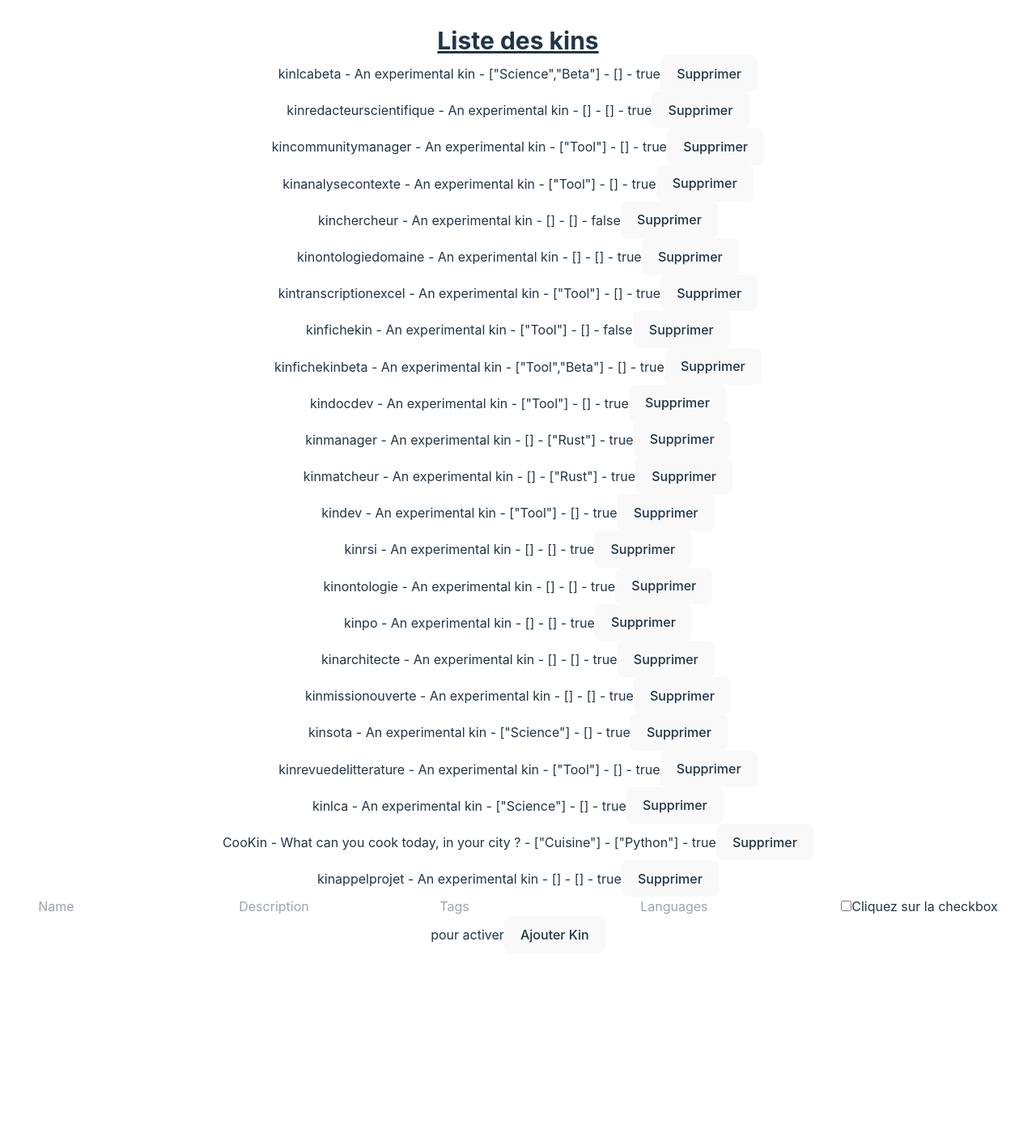
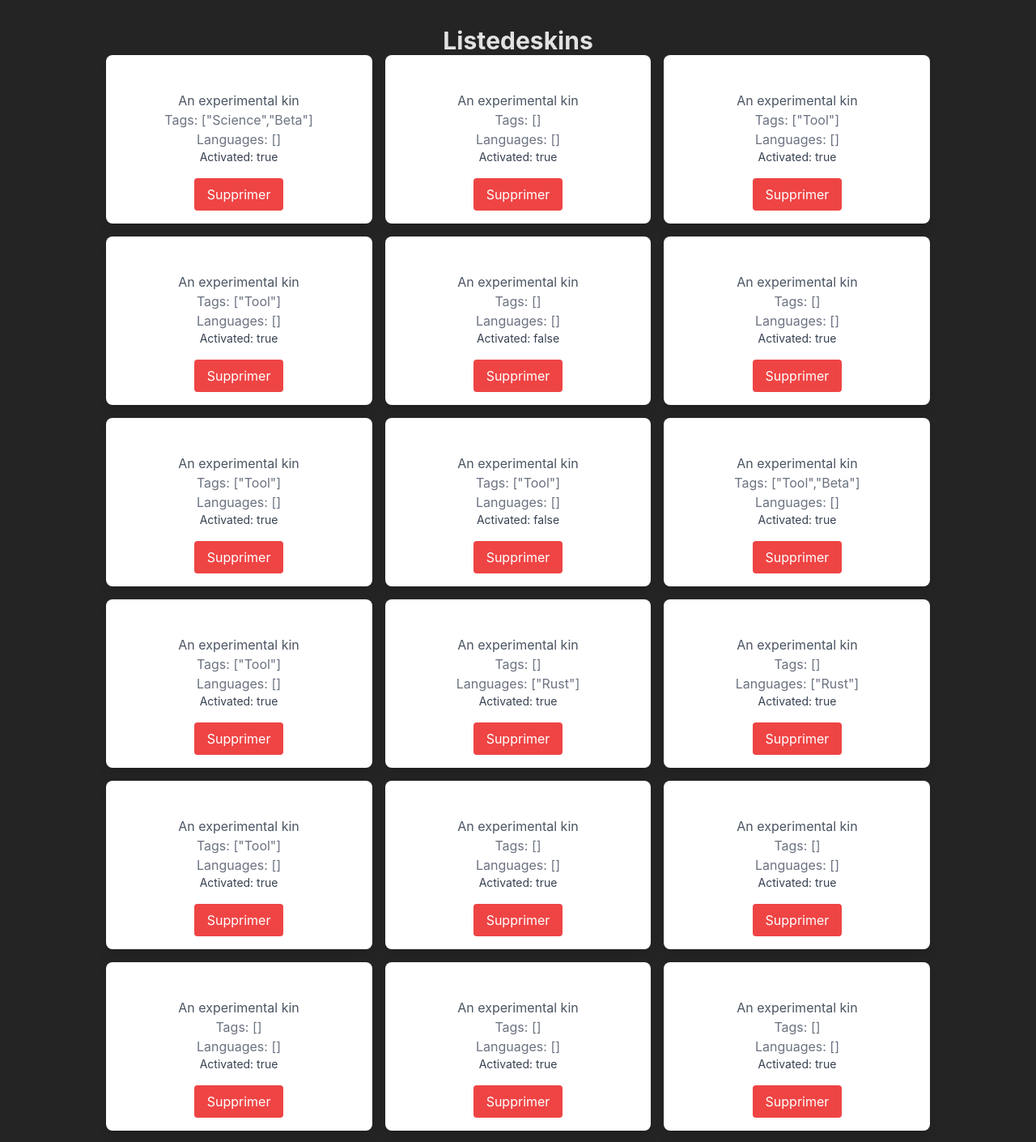
Before and after one commit to Maud6930/test-tech-digitalkin, a React (Vite) app in the folder skinapp/: page / in a window 1280 px wide. Shown: the top 1410 px of the page at 81% size. Before the commit the page ends 1209 px from the top, so only its background shows below. Built offline with nearby package versions, Linux system fonts and the light colour scheme.

Commit message:
TailwindCSS pour cartes et titre
commencement du design de l'interface

```diff
--- a/skinapp/src/App.css
+++ b/skinapp/src/App.css
@@ -9,38 +9,19 @@
   text-align: center;
 }
 
-.logo {
-  height: 6em;
-  padding: 1.5em;
-  will-change: filter;
-  transition: filter 300ms;
-}
-.logo:hover {
-  filter: drop-shadow(0 0 2em #646cffaa);
-}
-.logo.react:hover {
-  filter: drop-shadow(0 0 2em #61dafbaa);
-}
-
-@keyframes logo-spin {
+@keyframes fadeIn {
   from {
-    transform: rotate(0deg);
+    opacity: 0;
+    transform: translateY(10px);
   }
   to {
-    transform: rotate(360deg);
+    opacity: 1;
+    transform: translateY(0);
   }
 }
 
-@media (prefers-reduced-motion: no-preference) {
-  a:nth-of-type(2) .logo {
-    animation: logo-spin infinite 20s linear;
-  }
+.letter {
+  display: inline-block;
+  opacity: 0;
+  animation: fadeIn 0.5s ease forwards;
 }
-
-.card {
-  padding: 2em;
-}
-
-.read-the-docs {
-  color: #888;
-}
--- a/skinapp/src/App.jsx
+++ b/skinapp/src/App.jsx
@@ -1,11 +1,31 @@
+import React, { useEffect, useRef } from 'react';
 import './App.css'
 import Kinslist from './kinslist'
 
 function App() {
+  const title = useRef(null);
+
+  useEffect(() => {
+    if (title.current) {
+      const text = 'Liste des kins';
+      const letters = text.split('').map((char, index) => {
+        const span = document.createElement('span');
+        span.textContent = char;
+        span.className = 'letter';
+        span.style.animationDelay = `${index * 0.1}s`;
+        return span;
+      });
+      title.current.innerHTML = '';
+      letters.forEach(letter => {
+        title.current.appendChild(letter);
+      });
+    }
+  }, []);
+
 
   return (
       <div>
-        <h1 className="text-3xl font-bold underline">Liste des kins</h1>
+        <h1 className="text-3xl font-bold underline" ref={title}></h1>
         <Kinslist />
       </div>
       /* kinslist = composant permettant l'affichage de la liste*/
--- a/skinapp/src/index.css
+++ b/skinapp/src/index.css
@@ -33,40 +33,3 @@ body {
   min-width: 320px;
   min-height: 100vh;
 }
-
-h1 {
-  font-size: 3.2em;
-  line-height: 1.1;
-}
-
-button {
-  border-radius: 8px;
-  border: 1px solid transparent;
-  padding: 0.6em 1.2em;
-  font-size: 1em;
-  font-weight: 500;
-  font-family: inherit;
-  background-color: #1a1a1a;
-  cursor: pointer;
-  transition: border-color 0.25s;
-}
-button:hover {
-  border-color: #646cff;
-}
-button:focus,
-button:focus-visible {
-  outline: 4px auto -webkit-focus-ring-color;
-}
-
-@media (prefers-color-scheme: light) {
-  :root {
-    color: #213547;
-    background-color: #ffffff;
-  }
-  a:hover {
-    color: #747bff;
-  }
-  button {
-    background-color: #f9f9f9;
-  }
-}
--- a/skinapp/src/kinslist.jsx
+++ b/skinapp/src/kinslist.jsx
@@ -23,23 +23,29 @@ function KinList() {
 
   return (
     <div>
-      <ul>
+       <div className="grid grid-cols-1 md:grid-cols-2 lg:grid-cols-3 gap-4">
         {kins.map(kin => (
-          <li key={kin.id}>
-            {kin.name} - {kin.description} - {JSON.stringify(kin.tags)} - {JSON.stringify(kin.languages)} - {String(kin.activated)}
-            <button onClick={() => removeKin(kin.id)}>Supprimer</button>
-          </li>
+          <div key={kin.id} className="bg-white p-4 rounded-lg shadow-lg transform transition duration-300 hover:scale-105">
+            <h3 className="text-lg font-semibold">{kin.name}</h3>
+            <p className="text-gray-600">{kin.description}</p>
+            <p className="text-gray-500">Tags: {JSON.stringify(kin.tags)}</p>
+            <p className="text-gray-500">Languages: {JSON.stringify(kin.languages)}</p>
+            <p className="text-sm text-gray-700">Activated: {String(kin.activated)}</p>
+            <button className="mt-4 bg-red-500 text-white px-4 py-2 rounded hover:bg-red-700 transition duration-300"
+              onClick={() => removeKin(kin.id)}>Supprimer</button>
+            </div>
         ))}
-      </ul>
-      <div>
-        <input type="text" name="name" value={nouvKin.name} onChange={handleChange} placeholder="Name" />
-        <input type="text" name="description" value={nouvKin.description} onChange={handleChange} placeholder="Description" />
-        <input type="text" name="tags" value={nouvKin.tags} onChange={handleChange} placeholder="Tags" />
-        <input type="text" name="languages" value={nouvKin.languages} onChange={handleChange} placeholder="Languages" />
-        <input type="checkbox"  id="activatedCheckbox" name="activated"checked={nouvKin.activated} onChange={handleChange} placeholder="Activated"
-        />
-         <label htmlFor="activatedCheckbox">Cliquez sur la checkbox pour activer</label>
-        <button onClick={handleAddKin}>Ajouter Kin</button>
+        </div>
+        <div className="mt-8">
+        <input type="text" name="name" value={nouvKin.name} onChange={handleChange} placeholder="Name" className="input input-bordered" />
+        <input type="text" name="description" value={nouvKin.description} onChange={handleChange} placeholder="Description" className="input input-bordered" />
+        <input type="text" name="tags" value={nouvKin.tags} onChange={handleChange} placeholder="Tags" className="input input-bordered" />
+        <input type="text" name="languages" value={nouvKin.languages} onChange={handleChange} placeholder="Languages" className="input input-bordered" />
+        <div className="flex items-center mt-4">
+          <input type="checkbox" id="activatedCheckbox" name="activated" checked={nouvKin.activated} onChange={handleChange} className="checkbox checkbox-primary" />
+          <label htmlFor="activatedCheckbox" className="ml-2">Cliquez sur la checkbox pour activer</label>
+        </div>
+        <button onClick={handleAddKin} className="btn btn-primary mt-4">Ajouter Kin</button>
       </div>
     </div>
   );
--- a/skinapp/tailwind.config.js
+++ b/skinapp/tailwind.config.js
@@ -1,7 +1,7 @@
 /** @type {import('tailwindcss').Config} */
 export default {
   content:[ "./index.html",
-  "./src/App.jsx"],
+  "./src/App.jsx","./src/kinslist.jsx"],
   theme: {
     extend: {},
   },
```
